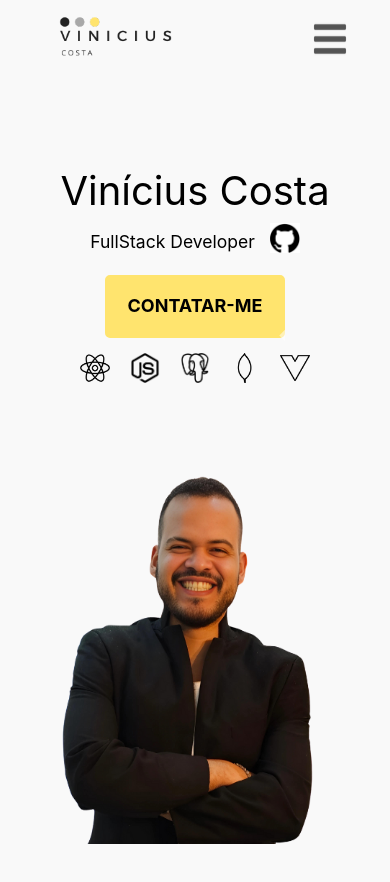
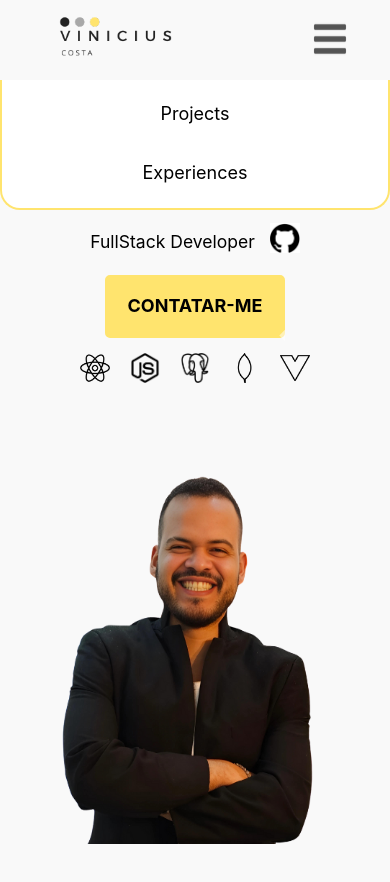
Before and after one commit to Ptedx/personal-site, a Vue app: page / in a window 390 px wide. Both pictures are taken after a click on the button 330 px from the left and 40 px from the top of the page. Shown: the top 882 px of the page. Built offline with nearby package versions, Linux system fonts and the light colour scheme.

Commit message:
Feature: dropdown Menu implemented

```diff
--- a/src/assets/main.css
+++ b/src/assets/main.css
@@ -32,10 +32,3 @@ strong {
 h1, p,li{
   cursor: default;
 }
-
-.d-center{
-  display: flex;
-  justify-content: center;
-  align-items: center;
-  gap: 15px;
-}
--- /dev/null
+++ b/src/components/generals/ModalMenu.vue
@@ -0,0 +1,69 @@
+<script setup lang="ts">
+
+    interface modalProps{
+        isPressed?: boolean,
+        function: ()=>void,
+    }
+    const props = defineProps<modalProps>()
+
+</script>
+
+<template>
+    <div class="mainModal" :class="{'hiddenModal': !isPressed}">
+        <div class="menuModal" :class="{'show': isPressed, 'hide': !isPressed}">
+            <a class="link" href="#projectSection">Projects</a>
+            <a class="link" href="#workSection">Experiences</a>
+        </div>
+        <button class="close" :onclick="function"/>
+    </div>
+</template>
+
+<style>
+    .mainModal{
+        display: flex;
+        flex-direction: column;
+        align-items: center;
+        flex-direction: column;
+        margin-top: 80px;
+        position: absolute;
+        top:0;
+        right:0;
+        min-height: 100vh;
+        width: 100vw;
+    }
+    .hiddenModal{
+        min-height: 0;
+    }
+    .close{
+        width: 100%;
+        flex-grow: 1;
+        border: transparent;
+        background-color: transparent;
+    }
+    .menuModal{
+        display: flex;
+        flex-direction: column;
+        align-items: center;
+        padding: 20px;
+        width: 100%;
+        gap:30px;
+        background-color: white;
+        border: solid #ffe46e;
+        border-width:0px 2px 2px 2px;
+        border-radius: 0px 0px 20px 20px;
+    }
+    .menuModal >a{
+        text-decoration: none;
+        font-size: 18px;
+    }
+    .show{
+        opacity: 1;
+        max-height:25vh;
+        transition: 0.2s ease;
+    }
+    .hide{
+        opacity: 0;
+        max-height: 0;
+        transition: max-height 0.4s ease, opacity 0.2s ease;
+    }
+</style>
--- a/src/components/sections/HeroSection.vue
+++ b/src/components/sections/HeroSection.vue
@@ -81,6 +81,12 @@
             width: 100%;
         }
     }
+    .d-center{
+        display: flex;
+        justify-content: center;
+        align-items: center;
+        gap: 15px;
+    }
     .socialLinks{
         display: flex;
         gap:20px;
--- a/src/components/sections/Menu.vue
+++ b/src/components/sections/Menu.vue
@@ -1,10 +1,16 @@
 <script setup lang="ts">
     import { onMounted, onUnmounted, ref } from 'vue';
     import {debounce} from 'lodash'
+import ModalMenu from '../generals/ModalMenu.vue';
     const isMobile = ref(false)
     const menu = ref<HTMLDivElement>()
     const initialPosition = ref(0)
     let hasScrolled = ref(false)
+    let isPressed = ref(false)
+
+    function handleMenu(){
+        isPressed.value = !isPressed.value
+    }
 
     function getMobileSize() {
         isMobile.value =  window.innerWidth <= 768 ? true : false
@@ -41,13 +47,14 @@
 
 <template>
     <nav ref="menu" :class="{'nav-background': hasScrolled, '': !hasScrolled}">
-        <a href="/"><img class="menu-icon" src="../../assets/img/Vinicius-logo.png" alt="Logo Vini"></a>
+        <a href="#"><img class="menu-icon" src="../../assets/img/Vinicius-logo.png" alt="Logo Vini"></a>
         <div class="links" v-if="!isMobile">
             <a class="link" href="#projectSection">Projects</a>
             <a class="link" href="#workSection">Experiences</a>
         </div>
         <div class="links" v-else>
-            <button><img src="..\..\assets\img\BurguerMenu.png" width="40px" alt="Menu Icon" srcset=""></button>
+            <button :onclick="handleMenu"><img src="..\..\assets\img\BurguerMenu.png" width="40px" alt="Menu Icon" srcset=""></button>
+            <ModalMenu :isPressed="isPressed" :function="handleMenu" />
         </div>
     </nav>
 </template>
--- a/src/components/sections/Projects.vue
+++ b/src/components/sections/Projects.vue
@@ -42,6 +42,7 @@
 
 <style>
     .projectSection, .workSection{
+        scroll-margin-top: 80px;
         width: 100%;
         padding: 80px 10px;
         display: flex;
```
